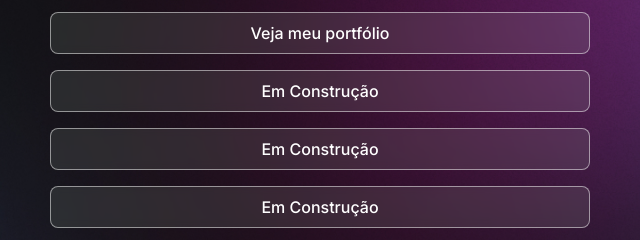
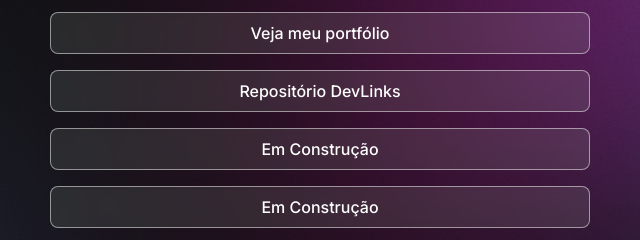
Before and after one commit to AnaCarolineMDM/Projeto-Car-o-de-Visita-, a plain HTML site: page index.html in a window 1280 px wide. Shown: the part 295-535 px from the top of the page, 320-960 px from the left. Drawn offline with nearby package versions, Linux system fonts and the light colour scheme.

Commit message:
add link

```diff
--- a/index.html
+++ b/index.html
@@ -28,7 +28,7 @@
         </li>
 
         <li>
-            <a target="_blank" href="#">Em Construção</a>
+            <a target="_blank" href="https://github.com/AnaCarolineMDM/Projeto-DevLinks"> Repositório DevLinks</a>
         </li>
 
         <li>
```
